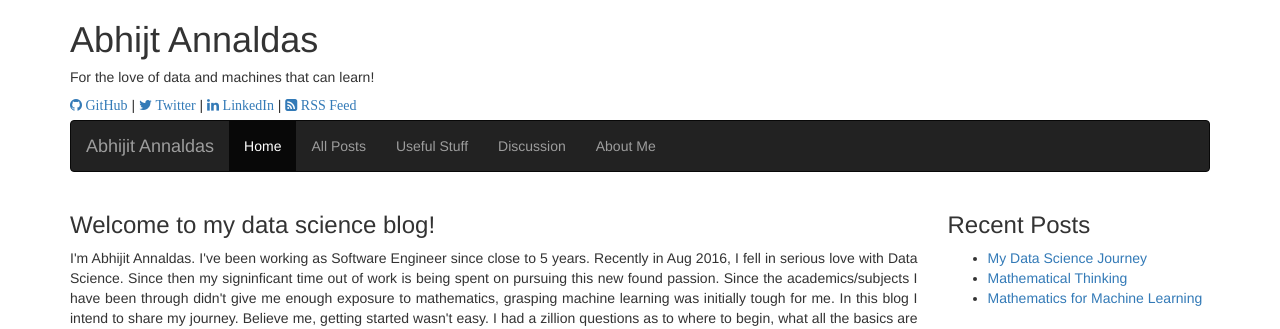
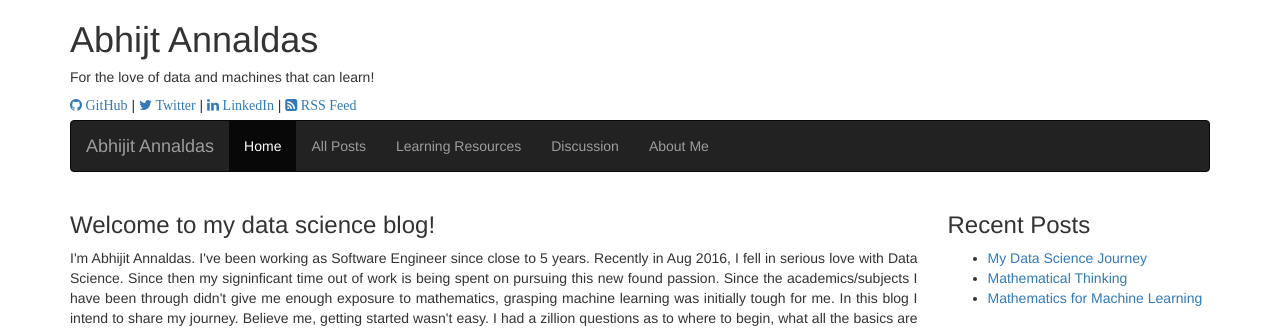
Before and after one commit to devm1023/ML_project, a Jekyll site: the page built from index.html, in a window 1280 px wide. Shown: the top 329 px of the page. Built offline with Jekyll 4.4.1, drawn with Linux system fonts in a browser that asks for light colours; nearby versions of some CDN libraries.

Commit message:
rename menu item

```diff
--- a/_includes/header.html
+++ b/_includes/header.html
@@ -32,7 +32,7 @@
 					<ul class="nav navbar-nav">
 						<li class="active"><a href="{{site.baseurl}}/">Home</a></li>
 						<li><a href="{{site.url}}/all-posts/">All Posts</a></li>
-						<li><a href="{{site.url}}/useful-stuff/">Useful Stuff</a></li>
+						<li><a href="{{site.url}}/useful-stuff/">Learning Resources</a></li>
 						<li><a href="{{site.url}}/discuss/">Discussion</a></li>
 						<li><a target="_blank" href="https://about.me/avannaldas">About Me</a></li>
 					</ul>
```
